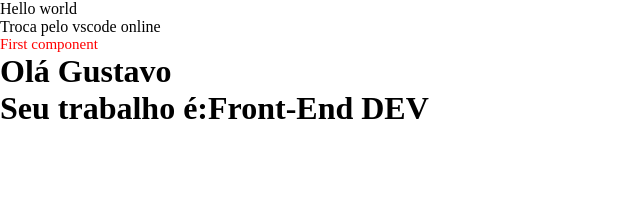
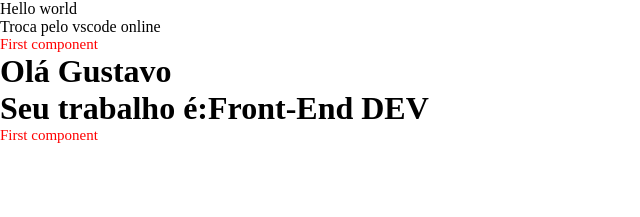
Before and after one commit to GustavoRRSilva/Introducao-Curso-React, a React (Vite) app: page / in a window 1280 px wide. Shown: the top 217 px of the page, without its empty margins (0-640 px from the left). Built offline with nearby package versions, Linux system fonts and the light colour scheme.

Commit message:
Fim da aula hierarquia de componentes

```diff
--- a/src/componentes/TemplateExpressions/index.jsx
+++ b/src/componentes/TemplateExpressions/index.jsx
@@ -1,5 +1,5 @@
 import React from 'react'
-
+import FirstComponent from "../FirstComponent/index.jsx";
 function TemplateExpressions() {
   const name = "Gustavo";
   const data = {
@@ -10,6 +10,7 @@ function TemplateExpressions() {
     <div>
       <h1>Olá {name}</h1>
       <h1>Seu trabalho é:{data.job}</h1>
+      <FirstComponent/>
     </div>
   )
 }
```
